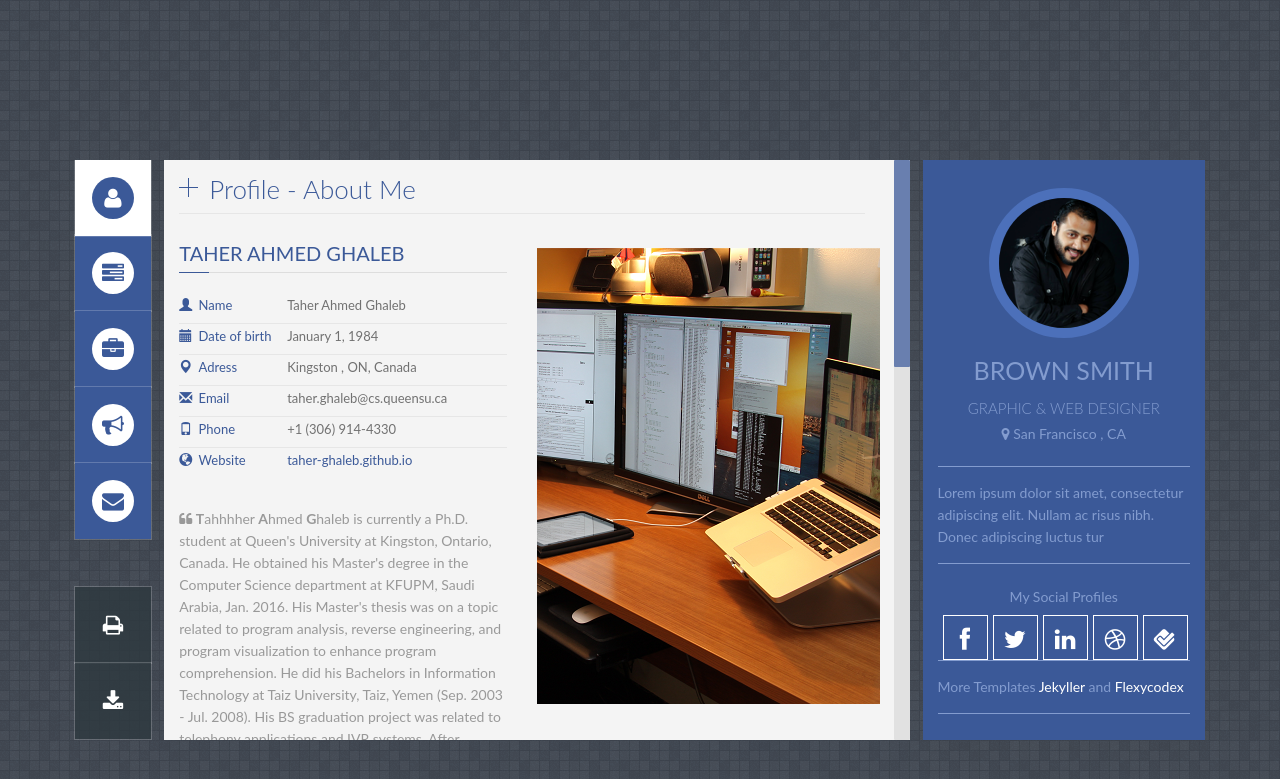
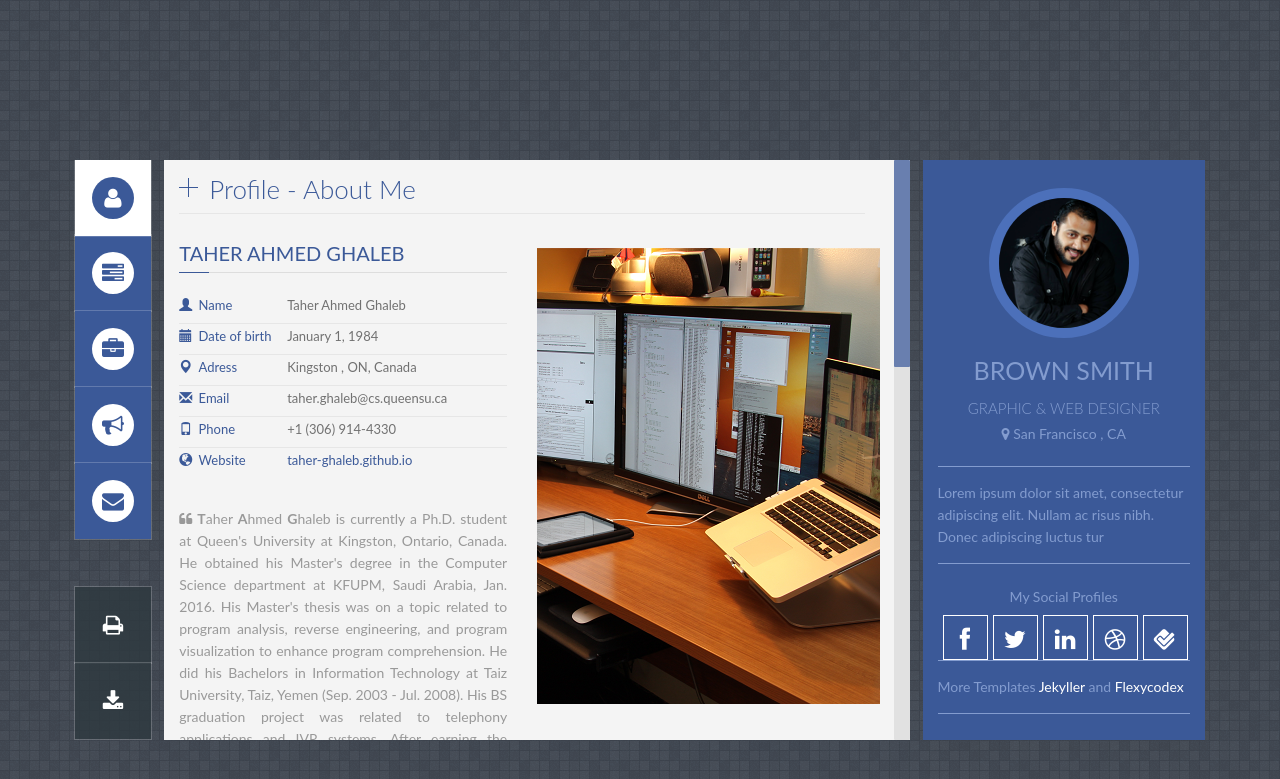
Before and after one commit to Taher-Ghaleb/Taher-Ghaleb.github.io, a Jekyll site: the page built from index.html, in a window 1280 px wide. Shown: the top 779 px of the page. Built offline with Jekyll 4.4.1, drawn with Linux system fonts in a browser that asks for light colours; some web fonts are replaced.

Commit message:
Update profile.html

```diff
--- a/_includes/profile.html
+++ b/_includes/profile.html
@@ -59,9 +59,9 @@
         </ul>
 
 
-        <p style="margin-bottom:20px">
-            <i class="fa fa-quote-left" style="text-align:justify;"></i>
-            <b>T</b>ahhhher <b>A</b>hmed <b>G</b>haleb is currently a Ph.D. student at Queen's University at Kingston, Ontario, Canada. He obtained his Master's degree in the Computer Science department at KFUPM, Saudi Arabia, Jan. 2016. His Master's thesis was on a topic related to program analysis, reverse engineering, and program visualization to enhance program comprehension. He did his Bachelors in Information Technology at Taiz University, Taiz, Yemen (Sep. 2003 - Jul. 2008). His BS graduation project was related to telephony applications and IVR systems. After earning the bachelor's degree, he worked at Taiz University as a full-time Teaching Assistant for three years (Dec. 2008 - Dec. 2011).
+        <p style="margin-bottom:20px; text-align:justify;">
+            <i class="fa fa-quote-left" style=""></i>
+            <b>T</b>aher <b>A</b>hmed <b>G</b>haleb is currently a Ph.D. student at Queen's University at Kingston, Ontario, Canada. He obtained his Master's degree in the Computer Science department at KFUPM, Saudi Arabia, Jan. 2016. His Master's thesis was on a topic related to program analysis, reverse engineering, and program visualization to enhance program comprehension. He did his Bachelors in Information Technology at Taiz University, Taiz, Yemen (Sep. 2003 - Jul. 2008). His BS graduation project was related to telephony applications and IVR systems. After earning the bachelor's degree, he worked at Taiz University as a full-time Teaching Assistant for three years (Dec. 2008 - Dec. 2011).
              His current research interests include software re-engineering and mining software repositories.
         </p>
 
```
